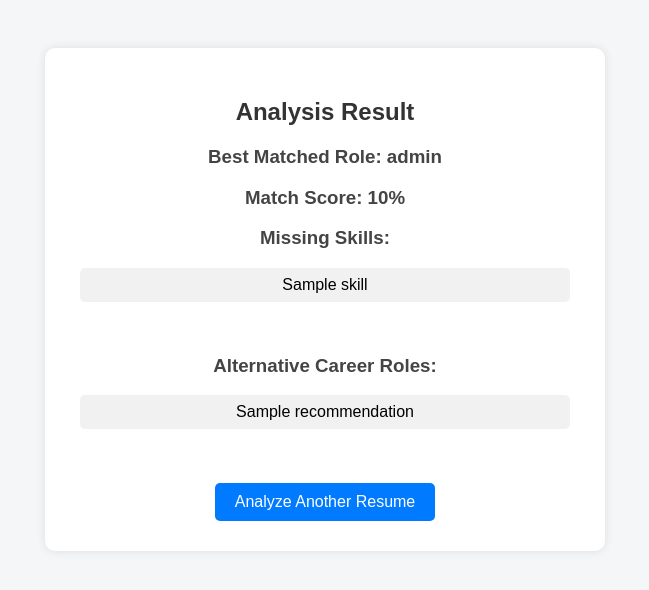
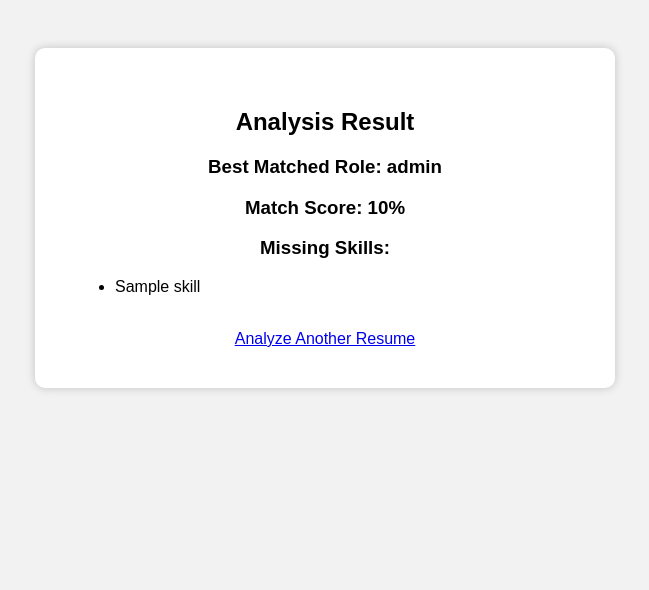
Before and after one commit to sdeepaknetha/ai-resume-analyzer, a Flask app: template templates/result.html in a window 1280 px wide. Shown: the top 590 px of the page, without its empty margins (315-964 px from the left). Run offline with Flask 3, Linux system fonts and the light colour scheme; the template is opened without the code that fills it: most values are stand-ins (such as "Sample title", 1, 10 or a date in 2020).

Commit message:
Update result.html

```diff
--- a/templates/result.html
+++ b/templates/result.html
@@ -2,58 +2,29 @@
 <html>
 
 <head>
-<title>Resume Analysis Result</title>
+
+<title>Analysis Result</title>
 
 <style>
 
 body{
-    font-family: Arial;
-    background-color:#f4f6f8;
+font-family:Arial;
+background:#f2f2f2;
 text-align:center;
 padding:40px;
 }
 
 .container{
 background:white;
-    padding:30px;
+padding:40px;
 border-radius:10px;
 width:500px;
 margin:auto;
-    box-shadow:0px 0px 10px rgba(0,0,0,0.1);
-}
-
-h2{
-    color:#333;
-}
-
-h3{
-    color:#444;
+box-shadow:0px 0px 10px rgba(0,0,0,0.2);
 }
 
 ul{
-    list-style-type:none;
-    padding:0;
-}
-
-li{
-    background:#f1f1f1;
-    margin:5px;
-    padding:8px;
-    border-radius:5px;
-}
-
-.button{
-    display:inline-block;
-    margin-top:20px;
-    padding:10px 20px;
-    background:#007BFF;
-    color:white;
-    text-decoration:none;
-    border-radius:5px;
-}
-
-.button:hover{
-    background:#0056b3;
+text-align:left;
 }
 
 </style>
@@ -73,24 +44,18 @@ li{
 <h3>Missing Skills:</h3>
 
 <ul>
+
 {% for skill in missing %}
+
 <li>{{ skill }}</li>
+
 {% endfor %}
+
 </ul>
 
 <br>
 
-<h3>Alternative Career Roles:</h3>
-
-<ul>
-{% for r in recommendations %}
-<li>{{ r }}</li>
-{% endfor %}
-</ul>
-
-<br>
-
-<a class="button" href="/">Analyze Another Resume</a>
+<a href="/">Analyze Another Resume</a>
 
 </div>
 
```
Lines whose indentation alone changed are shown as unchanged.
